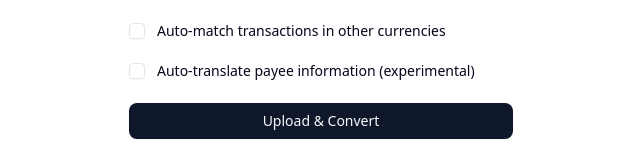
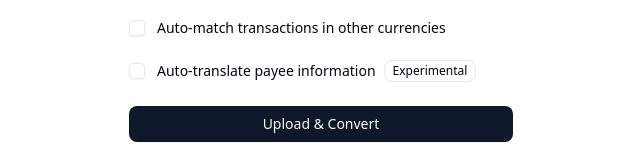
Before and after one commit to riffbyte/ynab-csv-converter, a Next.js app: page / in a window 1280 px wide. Shown: the part 399-549 px from the top of the page, without its empty margins (319-959 px from the left). Built offline with nearby package versions, Linux system fonts and the light colour scheme.

Commit message:
Add "experimental" badge to auto-translate label

```diff
--- a/app/page.tsx
+++ b/app/page.tsx
@@ -3,6 +3,7 @@
 import { AlertCircleIcon, Loader2Icon } from 'lucide-react';
 import { useEffect, useState } from 'react';
 import { Alert, AlertTitle } from '@/components/ui/alert';
+import { Badge } from '@/components/ui/badge';
 import { Button } from '@/components/ui/button';
 import { Checkbox } from '@/components/ui/checkbox';
 import { Input } from '@/components/ui/input';
@@ -156,7 +157,8 @@ export default function UploadPage() {
               }
             />
             <Label htmlFor="shouldTranslate">
-              Auto-translate payee information (experimental)
+              <span>Auto-translate payee information</span>
+              <Badge variant="outline">Experimental</Badge>
             </Label>
           </div>
 
--- /dev/null
+++ b/components/ui/badge.tsx
@@ -0,0 +1,46 @@
+import * as React from "react"
+import { Slot } from "@radix-ui/react-slot"
+import { cva, type VariantProps } from "class-variance-authority"
+
+import { cn } from "@/lib/utils"
+
+const badgeVariants = cva(
+  "inline-flex items-center justify-center rounded-md border px-2 py-0.5 text-xs font-medium w-fit whitespace-nowrap shrink-0 [&>svg]:size-3 gap-1 [&>svg]:pointer-events-none focus-visible:border-ring focus-visible:ring-ring/50 focus-visible:ring-[3px] aria-invalid:ring-destructive/20 dark:aria-invalid:ring-destructive/40 aria-invalid:border-destructive transition-[color,box-shadow] overflow-hidden",
+  {
+    variants: {
+      variant: {
+        default:
+          "border-transparent bg-primary text-primary-foreground [a&]:hover:bg-primary/90",
+        secondary:
+          "border-transparent bg-secondary text-secondary-foreground [a&]:hover:bg-secondary/90",
+        destructive:
+          "border-transparent bg-destructive text-white [a&]:hover:bg-destructive/90 focus-visible:ring-destructive/20 dark:focus-visible:ring-destructive/40 dark:bg-destructive/60",
+        outline:
+          "text-foreground [a&]:hover:bg-accent [a&]:hover:text-accent-foreground",
+      },
+    },
+    defaultVariants: {
+      variant: "default",
+    },
+  }
+)
+
+function Badge({
+  className,
+  variant,
+  asChild = false,
+  ...props
+}: React.ComponentProps<"span"> &
+  VariantProps<typeof badgeVariants> & { asChild?: boolean }) {
+  const Comp = asChild ? Slot : "span"
+
+  return (
+    <Comp
+      data-slot="badge"
+      className={cn(badgeVariants({ variant }), className)}
+      {...props}
+    />
+  )
+}
+
+export { Badge, badgeVariants }
```
